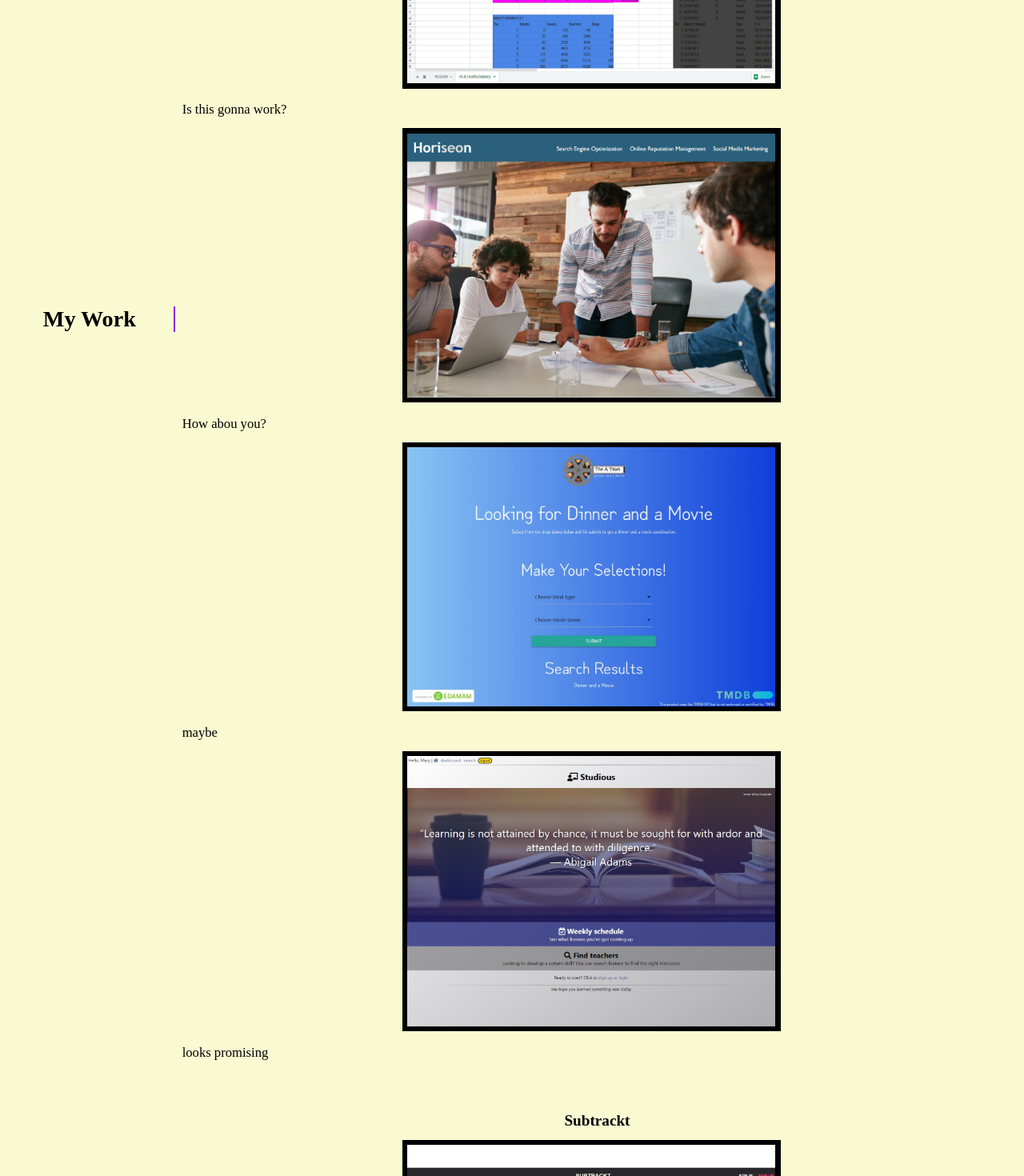
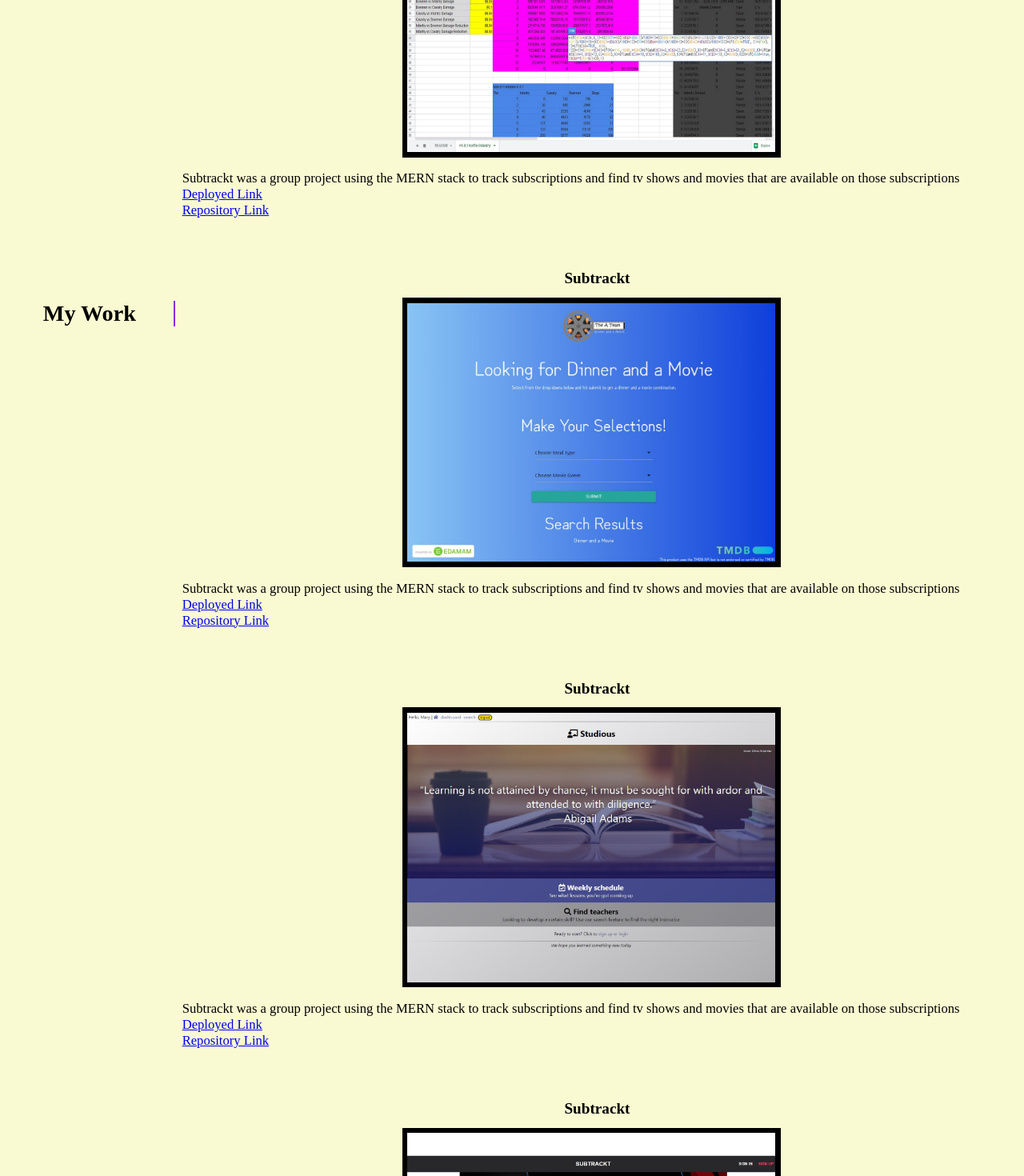
Before and after one commit to Naomi-Eckhoff/react-powered-portfolio, a React (Create React App) app: page /projects in a window 1280 px wide. Shown: the part 1140-2610 px from the top of the page at 80% size. Built offline with nearby package versions, Linux system fonts and the light colour scheme.

Commit message:
switched links to all open in new window

```diff
--- a/src/components/Projects/index.js
+++ b/src/components/Projects/index.js
@@ -14,7 +14,7 @@ function Projects() {
       </div>
       <div>
         <h3> My Favorite Creation</h3>
-        <a href="https://github.com/Naomi-Eckhoff/filter-condition-access/tree/main">
+        <a href="https://github.com/Naomi-Eckhoff/filter-condition-access/tree/main" target="_blank">
           <img src={filterDatabase}
             alt="A small program written in VB and SQL to report the status of filters" class="top-project" />
         </a>
@@ -33,34 +33,41 @@ function Projects() {
         <div class="other-projects">
           <table>
             <div>
+              <h3>War Game Calculator</h3>
               <a
-                href="https://docs.google.com/spreadsheets/d/1WPKTcP0T9pA5KS8s5LACuwLPzzkwvt4Z_Opq-1ydHnc/edit?usp=sharing">
+                href="https://docs.google.com/spreadsheets/d/1WPKTcP0T9pA5KS8s5LACuwLPzzkwvt4Z_Opq-1ydHnc/edit?usp=sharing" target="_blank">
                 <img src={warCalculator}
                   alt="A google sheets document written to calculate optimal troop formations for an online game" />
               </a>
-              <p>Is this gonna work?</p>
-            </div>
-            <div>
-              <a href="https://github.com/Naomi-Eckhoff/horiseon-landing-page-challenge-1">
-                <img src={Horiseon} alt="Horiseon html refactor" />
-              </a>
-              <p>How abou you?</p>
-            </div>
-            <div>
-              <a href="https://baxters4karma.github.io/recipe-maker/">
-                <img src={mealAndMovie} alt="Meal and Movie Group Project" />
-              </a>
-              <p>maybe</p>
-            </div>
-            <div>
-              <a href="https://protected-dusk-79081.herokuapp.com/">
-                <img src={studious} alt="" />
-              </a>
-              <p> looks promising</p>
+              <p>Subtrackt was a group project using the MERN stack to track subscriptions and find tv shows and movies that are available on those subscriptions</p>
+              <a href="https://quiet-wildwood-89723.herokuapp.com/" target="_blank"><p>Deployed Link</p></a>
+              <a href="https://github.com/ramantv/Subscription-Tracker" target="_blank"><p>Repository Link</p></a>
             </div>
             <div>
               <h3>Subtrackt</h3>
-              <a href="https://quiet-wildwood-89723.herokuapp.com/">
+
+              <a href="https://baxters4karma.github.io/recipe-maker/" target="_blank">
+                <img src={mealAndMovie} alt="Meal and Movie Group Project" />
+              </a>
+              <p>Subtrackt was a group project using the MERN stack to track subscriptions and find tv shows and movies that are available on those subscriptions</p>
+              <a href="https://quiet-wildwood-89723.herokuapp.com/" target="_blank"><p>Deployed Link</p></a>
+              <a href="https://github.com/ramantv/Subscription-Tracker" target="_blank"><p>Repository Link</p></a>
+
+            </div>
+            <div>
+              <h3>Subtrackt</h3>
+
+              <a href="https://protected-dusk-79081.herokuapp.com/" target="_blank">
+                <img src={studious} alt="" />
+              </a>
+              <p>Subtrackt was a group project using the MERN stack to track subscriptions and find tv shows and movies that are available on those subscriptions</p>
+              <a href="https://quiet-wildwood-89723.herokuapp.com/" target="_blank"><p>Deployed Link</p></a>
+              <a href="https://github.com/ramantv/Subscription-Tracker" target="_blank"><p>Repository Link</p></a>
+
+            </div>
+            <div>
+              <h3>Subtrackt</h3>
+              <a href="https://quiet-wildwood-89723.herokuapp.com/" target="_blank">
                 <img src={subtrackt} alt="" />
               </a>
               <p>Subtrackt was a group project using the MERN stack to track subscriptions and find tv shows and movies that are available on those subscriptions</p>
```
